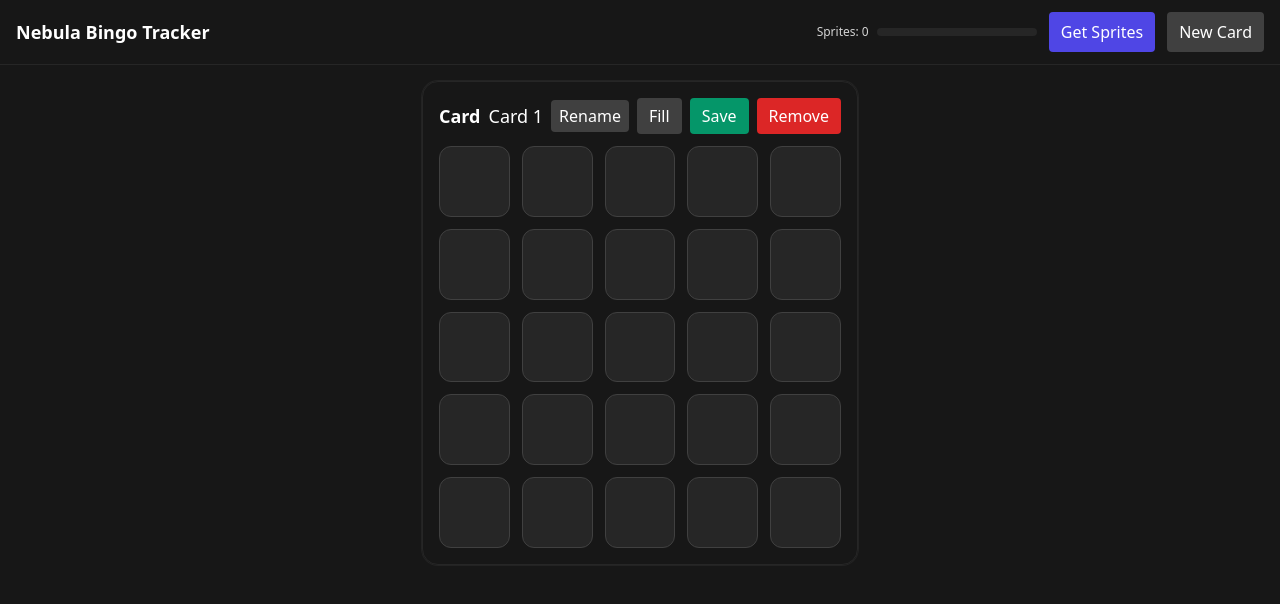
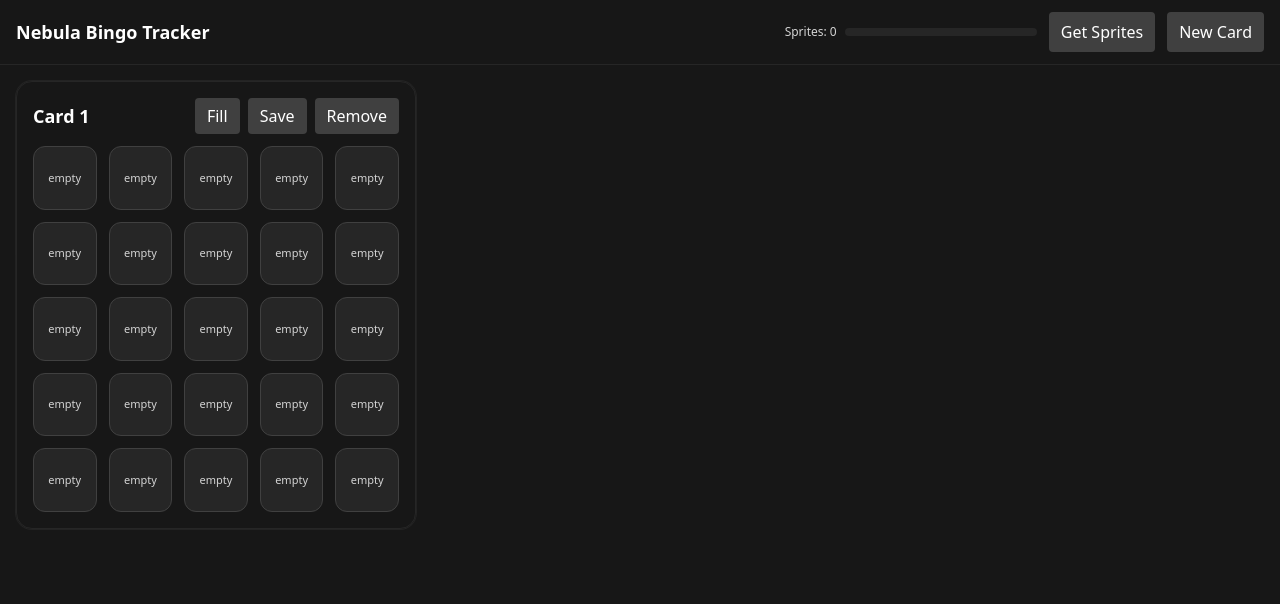
Before and after one commit to IlyeanaPlus/Nebula-Bingo-Tracker, a React (Vite) app: page / in a window 1280 px wide. Both pictures are taken after a click on the button "New Card". Shown: the top 604 px of the page. Built offline with nearby package versions, Linux system fonts and the light colour scheme.

Commit message:
fix(sw): re-register service worker with project base scope for GitHub Pages, clear old caches

```diff
--- a/src/App.jsx
+++ b/src/App.jsx
@@ -1,35 +1,25 @@
 // src/App.jsx
-import React,{useEffect,useMemo,useRef,useState} from "react";
+import React,{useEffect,useRef,useState} from "react";
 import Header from "./components/Header.jsx";
 import BingoCard from "./components/BingoCard.jsx";
-import {
-  loadImageFromFile, detectGridCrops,
-  computeAHash, computeDHashX, computeDHashY
-} from "./utils/image.js";
+import {loadImageFromFile,detectGridCrops,computeAHash,computeDHashX,computeDHashY} from "./utils/image.js";
 
 const ABS_THRESH=8, MIN_GAP=4, PAD_FRAC=0.07;
 
 export default function App(){
   const [cards,setCards]=useState(()=>JSON.parse(localStorage.getItem("cards_v2")||"[]"));
-  const [activeId,setActiveId]=useState(cards[0]?.id||null);
   const [cache,setCache]=useState([]);
   const [loadProg,setLoadProg]=useState({total:0,done:0,loading:false});
-  const fileRef=useRef();
+  const fillInputRef=useRef();
 
   // persist only saved cards
-  useEffect(()=>{
-    const saved=cards.filter(c=>c.saved!==false);
-    localStorage.setItem("cards_v2",JSON.stringify(saved));
-  },[cards]);
-
-  const activeCard=useMemo(()=>cards.find(c=>c.id===activeId)||null,[cards,activeId]);
+  useEffect(()=>{ const saved=cards.filter(c=>c.saved!==false); localStorage.setItem("cards_v2",JSON.stringify(saved)) },[cards]);
 
   async function forceLoadSprites(){
     setLoadProg({total:0,done:0,loading:true});
     try{
       const r=await fetch("/drive_cache.json",{cache:"reload"});
       const j=await r.json();
-      // simulate progress while validating/normalizing
       const norm=[]; let i=0;
       for(const it of j){
         norm.push({
@@ -43,20 +33,17 @@ export default function App(){
       }
       setCache(norm);
       setLoadProg({total:norm.length,done:norm.length,loading:false});
-    }catch{
-      setCache([]); setLoadProg({total:0,done:0,loading:false});
-    }
+    }catch{ setCache([]); setLoadProg({total:0,done:0,loading:false}); }
   }
 
   function newBlankCard(){
     const id=`card_${Date.now()}`;
     const tiles=Array.from({length:25},()=>({match:null,ah:0,dx:0,dy:0}));
     const toggles=Array(25).fill(false);
-    const card={id,title:`Card ${cards.length+1}`,tiles,toggles,saved:false};
-    setCards(cs=>[card,...cs]); setActiveId(id);
+    setCards(cs=>[...cs,{id,title:`Card ${cs.length+1}`,tiles,toggles,saved:false}]);
   }
 
-  async function fillFromScreenshot(cardId, file){
+  async function fillFromScreenshot(cardId,file){
     if(!file) return;
     const img=await loadImageFromFile(file);
     const crops=detectGridCrops(img,{padFrac:PAD_FRAC,minGap:MIN_GAP});
@@ -69,23 +56,12 @@ export default function App(){
     setCards(cs=>cs.map(c=>c.id===cardId?{...c,tiles}:c));
   }
 
-  function saveCard(cardId){
-    setCards(cs=>cs.map(c=>c.id===cardId?{...c,saved:true}:c));
-  }
-  function removeCard(cardId){
-    setCards(cs=>cs.filter(c=>c.id!==cardId));
-    if(activeId===cardId){
-      const next=cards.find(c=>c.id!==cardId)?.id||null;
-      setActiveId(next);
-    }
-  }
-  function renameCard(id,newTitle){
-    setCards(cs=>cs.map(c=>c.id===id?{...c,title:newTitle}:c));
-  }
-  function toggleCell(idx){
-    const card=activeCard; if(!card) return;
+  function saveCard(cardId){ setCards(cs=>cs.map(c=>c.id===cardId?{...c,saved:true}:c)) }
+  function removeCard(cardId){ setCards(cs=>cs.filter(c=>c.id!==cardId)) }
+  function renameCard(cardId,title){ setCards(cs=>cs.map(c=>c.id===cardId?{...c,title}:c)) }
+  function toggleCell(cardId,idx){
     setCards(cs=>cs.map(c=>{
-      if(c.id!==card.id) return c;
+      if(c.id!==cardId) return c;
       const t=[...c.toggles]; t[idx]=!t[idx];
       return {...c,toggles:t};
     }));
@@ -111,23 +87,21 @@ export default function App(){
         onGetSprites={forceLoadSprites}
         onNewCard={newBlankCard}
       />
-      <div className="p-4 grid md:grid-cols-[1fr]">
-        {activeCard?(
+      <div className="p-4 grid lg:grid-cols-2 xl:grid-cols-3 gap-6">
+        {cards.map(card=>(
           <BingoCard
-            key={activeCard.id}
-            card={activeCard}
-            onRename={renameCard}
-            onFill={(file)=>fillFromScreenshot(activeCard.id,file)}
-            onSave={()=>saveCard(activeCard.id)}
-            onRemove={()=>removeCard(activeCard.id)}
-            onToggle={toggleCell}
+            key={card.id}
+            card={card}
+            onTitle={(t)=>renameCard(card.id,t)}
+            onFill={(file)=>fillFromScreenshot(card.id,file)}
+            onSave={()=>saveCard(card.id)}
+            onRemove={()=>removeCard(card.id)}
+            onToggle={(i)=>toggleCell(card.id,i)}
           />
-        ):(
-          <div className="opacity-70">Create a blank card to begin.</div>
-        )}
+        ))}
+        {!cards.length && <div className="opacity-70">Create a blank card to begin.</div>}
       </div>
-      {/* hidden file input for Fill (handled in BingoCard) but kept here for safety */}
-      <input ref={fileRef} type="file" accept="image/*" className="hidden"/>
+      <input ref={fillInputRef} type="file" accept="image/*" className="hidden"/>
     </div>
   );
 }
--- a/src/components/BingoCard.jsx
+++ b/src/components/BingoCard.jsx
@@ -1,7 +1,7 @@
 // src/components/BingoCard.jsx
 import React,{useRef,useState} from "react";
 
-export default function BingoCard({card,onRename,onFill,onSave,onRemove,onToggle}){
+export default function BingoCard({card,onTitle,onFill,onSave,onRemove,onToggle}){
   const rows=[0,1,2,3,4];
   const [editing,setEditing]=useState(false);
   const [title,setTitle]=useState(card.title);
@@ -11,25 +11,30 @@ export default function BingoCard({card,onRename,onFill,onSave,onRemove,onToggle
   function onFile(e){ const f=e.target.files?.[0]; if(f) onFill(f); e.target.value=""; }
 
   return (
-    <div className="max-w-3xl mx-auto border border-neutral-800 rounded-2xl p-4 shadow-[0_0_0_1px_rgba(255,255,255,0.05)]">
+    <div className="border border-neutral-800 rounded-2xl p-4 shadow-[0_0_0_1px_rgba(255,255,255,0.05)]">
       <div className="flex items-center gap-2 mb-3">
-        <div className="text-lg font-semibold">Card</div>
         {editing?(
-          <>
-            <input className="px-2 py-1 rounded bg-neutral-800 border border-neutral-700" value={title} onChange={e=>setTitle(e.target.value)}/>
-            <button className="px-2 py-1 bg-indigo-600 rounded" onClick={()=>{onRename(card.id,title);setEditing(false)}}>Save Name</button>
-            <button className="px-2 py-1 bg-neutral-700 rounded" onClick={()=>{setTitle(card.title);setEditing(false)}}>Cancel</button>
-          </>
+          <input
+            autoFocus
+            className="px-2 py-1 rounded bg-neutral-800 border border-neutral-700"
+            value={title}
+            onChange={e=>setTitle(e.target.value)}
+            onBlur={()=>{onTitle(title);setEditing(false)}}
+            onKeyDown={e=>{if(e.key==="Enter"){onTitle(title);setEditing(false)}}}
+          />
         ):(
-          <>
-            <div className="text-lg"> {card.title}</div>
-            <button className="px-2 py-1 bg-neutral-700 rounded" onClick={()=>setEditing(true)}>Rename</button>
-          </>
+          <button
+            className="text-lg font-semibold hover:underline text-left"
+            onClick={()=>setEditing(true)}
+            title="Click to rename"
+          >
+            {card.title}
+          </button>
         )}
         <div className="ml-auto flex items-center gap-2">
-          <button className="px-3 py-1.5 bg-neutral-700 rounded" onClick={chooseFile}>Fill</button>
-          {!card.saved && <button className="px-3 py-1.5 bg-emerald-600 rounded" onClick={onSave}>Save</button>}
-          <button className="px-3 py-1.5 bg-red-600 rounded" onClick={onRemove}>Remove</button>
+          <button className="px-3 py-1.5 bg-neutral-700 hover:bg-neutral-600 rounded" onClick={chooseFile}>Fill</button>
+          {!card.saved && <button className="px-3 py-1.5 bg-neutral-700 hover:bg-neutral-600 rounded" onClick={onSave}>Save</button>}
+          <button className="px-3 py-1.5 bg-neutral-700 hover:bg-neutral-600 rounded" onClick={onRemove}>Remove</button>
           <input ref={inputRef} type="file" accept="image/*" className="hidden" onChange={onFile}/>
         </div>
       </div>
@@ -38,7 +43,7 @@ export default function BingoCard({card,onRename,onFill,onSave,onRemove,onToggle
         {rows.flatMap(r=>rows.map(c=>{
           const i=r*5+c;
           const on=card.toggles[i];
-          const name=card.tiles[i]?.match?.name||"";
+          const name=card.tiles[i]?.match?.name||"empty";
           return (
             <button
               key={i}
@@ -46,7 +51,7 @@ export default function BingoCard({card,onRename,onFill,onSave,onRemove,onToggle
               className={`relative aspect-square rounded-xl border ${on?"bg-emerald-600/60 border-emerald-400":"bg-neutral-800 border-neutral-700"} grid place-items-center overflow-hidden`}
               title={name}
             >
-              <span className="text-[11px] text-neutral-200 px-1 truncate w-[90%] text-center">{name||" "}</span>
+              <span className="text-[11px] text-neutral-300 px-1 truncate w-[90%] text-center">{name}</span>
             </button>
           );
         }))}
--- a/src/components/Header.jsx
+++ b/src/components/Header.jsx
@@ -2,19 +2,19 @@
 import React from "react";
 
 export default function Header({total,done,loading,cacheLen,onGetSprites,onNewCard}){
-  const pct = total? Math.round((done/total)*100) : 0;
+  const pct = total? Math.round((done/total)*100) : (cacheLen?100:0);
   return (
     <header className="flex items-center justify-between px-4 py-3 border-b border-neutral-800">
       <div className="text-lg font-semibold">Nebula Bingo Tracker</div>
       <div className="flex items-center gap-3">
-        <div className="hidden md:flex items-center gap-2 min-w-[200px]">
-          <div className="text-xs text-neutral-300">{cacheLen?`Sprites: ${cacheLen}`:"Sprites: 0"}</div>
-          <div className="w-40 h-2 bg-neutral-800 rounded overflow-hidden">
-            <div className="h-full bg-emerald-500" style={{width:`${loading?pct: (cacheLen?100:0)}%`}}/>
+        <div className="hidden md:flex items-center gap-2 min-w-[240px]">
+          <div className="text-xs text-neutral-300">Sprites: {cacheLen}</div>
+          <div className="w-48 h-2 bg-neutral-800 rounded overflow-hidden">
+            <div className="h-full bg-neutral-500" style={{width:`${pct}%`}}/>
           </div>
         </div>
-        <button onClick={onGetSprites} className="px-3 py-2 bg-indigo-600 rounded">Get Sprites</button>
-        <button onClick={onNewCard} className="px-3 py-2 bg-neutral-700 rounded">New Card</button>
+        <button onClick={onGetSprites} className="px-3 py-2 bg-neutral-700 hover:bg-neutral-600 rounded">Get Sprites</button>
+        <button onClick={onNewCard} className="px-3 py-2 bg-neutral-700 hover:bg-neutral-600 rounded">New Card</button>
       </div>
     </header>
   );
--- a/src/main.jsx
+++ b/src/main.jsx
@@ -1,7 +1,16 @@
+// src/main.jsx
 import React from "react";
-import {createRoot} from "react-dom/client";
+import { createRoot } from "react-dom/client";
 import App from "./App.jsx";
+
 createRoot(document.getElementById("root")).render(<App/>);
-if("serviceWorker" in navigator){
-  window.addEventListener("load",()=>navigator.serviceWorker.register("/sw.js").catch(()=>{}));
+
+if ("serviceWorker" in navigator) {
+  const BASE =
+    (import.meta && import.meta.env && import.meta.env.BASE_URL) ||
+    document.querySelector("base")?.getAttribute("href") ||
+    "/Nebula-Bingo-Tracker/"; // fallback for GH Pages
+  window.addEventListener("load", () => {
+    navigator.serviceWorker.register(`${BASE}sw.js`, { scope: BASE }).catch(() => {});
+  });
 }
```
Also changed, not shown: public/sw.js (+16 -13 lines).
